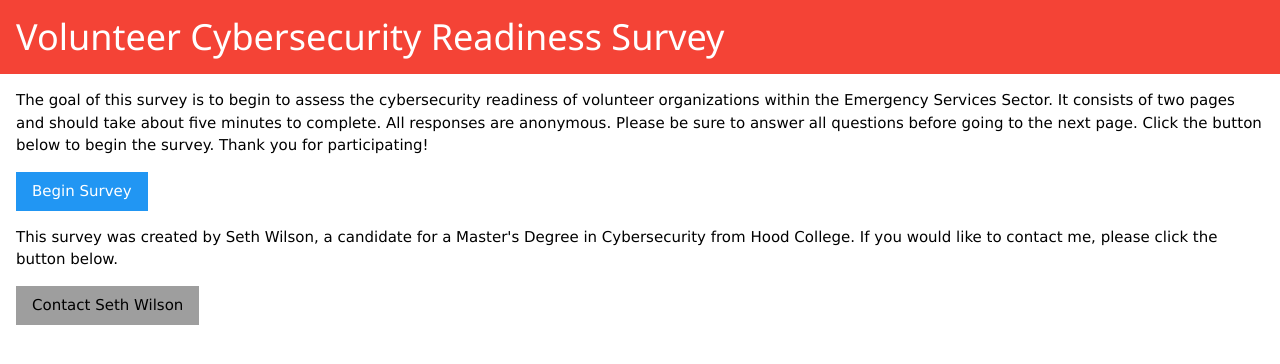
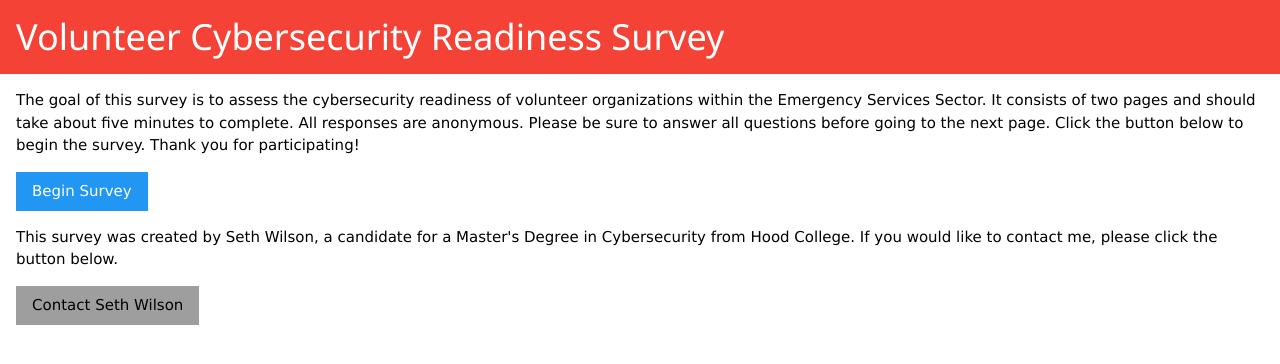
Before and after one commit to sethwilsonmd/sethwilsonmd.github.io, a plain HTML site: page VCR-Survey/index.html in a window 1280 px wide. Drawn offline with nearby package versions, Linux system fonts and the light colour scheme.

Commit message:
Update index.html

```diff
--- a/VCR-Survey/index.html
+++ b/VCR-Survey/index.html
@@ -10,7 +10,7 @@
 </div>
 
 <div class="w3-container">
-  <p>The goal of this survey is to begin to assess the cybersecurity readiness of volunteer organizations within the Emergency Services Sector. It consists of two pages and should take about five minutes to complete. All responses are anonymous. Please be sure to answer all questions before going to the next page. Click the button below to begin the survey. Thank you for participating!</p>
+  <p>The goal of this survey is to assess the cybersecurity readiness of volunteer organizations within the Emergency Services Sector. It consists of two pages and should take about five minutes to complete. All responses are anonymous. Please be sure to answer all questions before going to the next page. Click the button below to begin the survey. Thank you for participating!</p>
 </div>
 
 <div class="w3-container">
```
